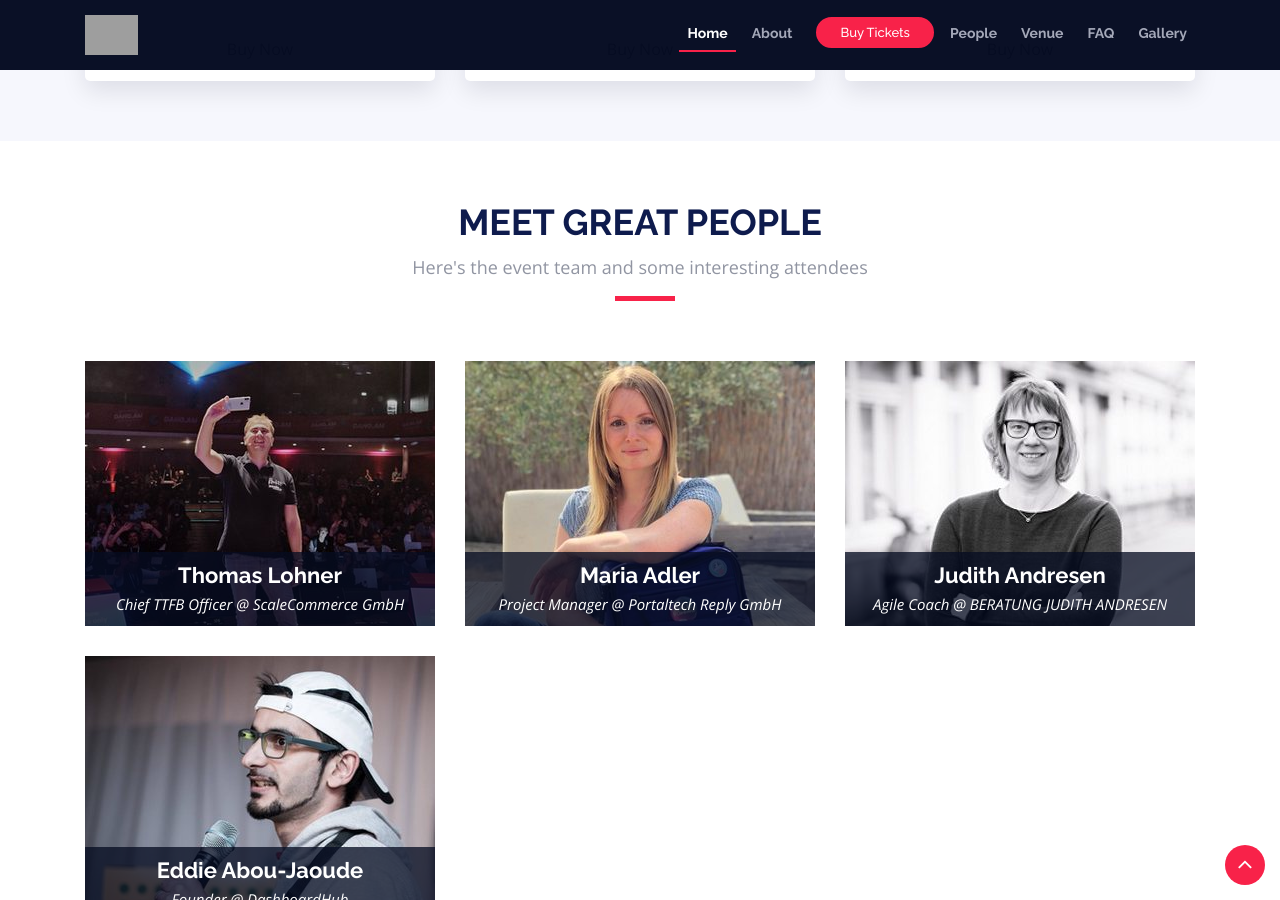
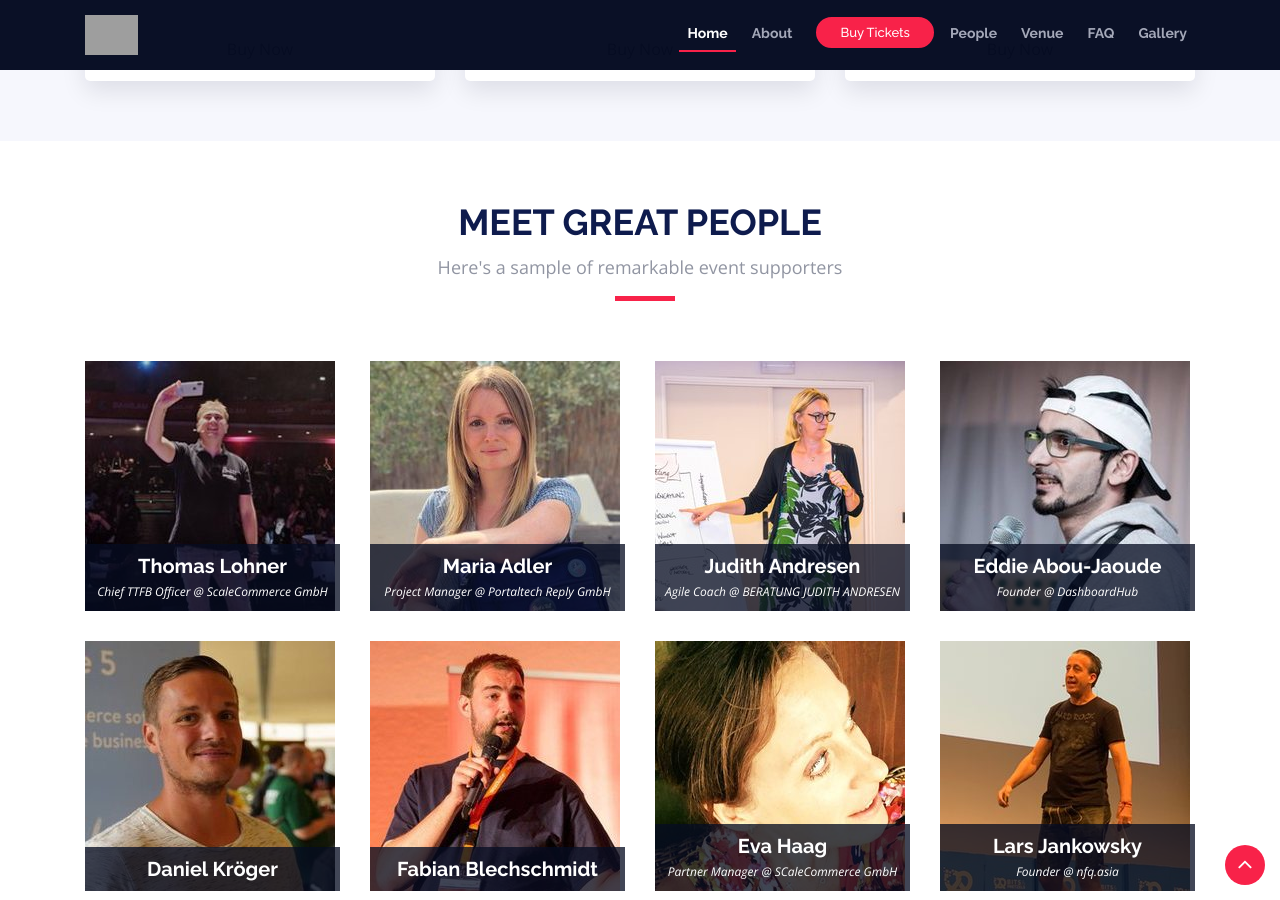
Before and after one commit to weuc/weuc.eu, a Jekyll site: the page built from index.html, in a window 1280 px wide and 900 px high, scrolled down 2113 px. Built offline with Jekyll 4.4.1, drawn with Linux system fonts in a browser that asks for light colours; grey boxes are pictures that could not be loaded.

Commit message:
add lars, add eva, show 4 cloumns people

```diff
--- a/_includes/sections/people.html
+++ b/_includes/sections/people.html
@@ -5,13 +5,13 @@
       <div class="container">
         <div class="section-header">
           <h2>Meet great people</h2>
-          <p>Here's the event team and some interesting attendees</p>
+          <p>Here's a sample of remarkable event supporters</p>
         </div>
 
         <div class="row">
 
           {% for person in section.people %}
-          <div class="col-lg-4 col-md-6">
+          <div class="col-lg-3 col-md-6">
             <div class="people">
               <img src="assets/img/people/{{ person.image }}" alt="{{ person.name }}" class="assets/img-fluid">
               <div class="details">
--- a/_sass/event/_speakers.scss
+++ b/_sass/event/_speakers.scss
@@ -24,14 +24,14 @@
 
       h3 {
         color: #fff;
-        font-size: 22px;
+        font-size: 20px;
         font-weight: 600;
         margin-bottom: 5px;
       }
 
       p {
         color: #fff;
-        font-size: 15px;
+        font-size: 12px;
         margin-bottom: 10px;
         font-style: italic;
       }
```
Also changed, not shown: _sections/people.md (+15 -0 lines), assets/img/people/daniel.jpg (added), assets/img/people/eddie.jpg, assets/img/people/eva.jpg (added), assets/img/people/fabian.jpg (added), assets/img/people/judith.jpg, assets/img/people/lars.jpg (added), assets/img/people/maria.jpg, assets/img/people/thomas.jpg.
